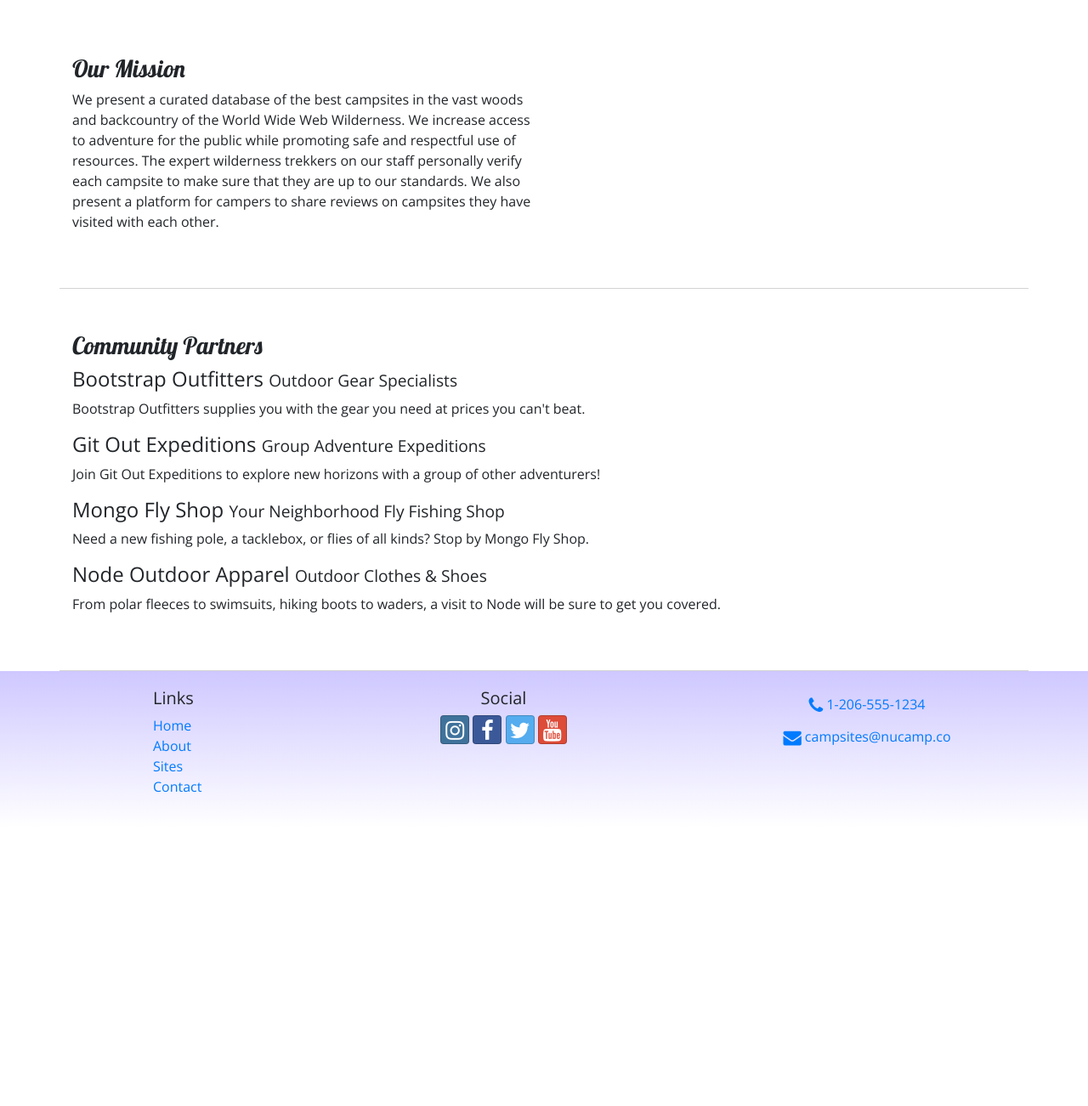
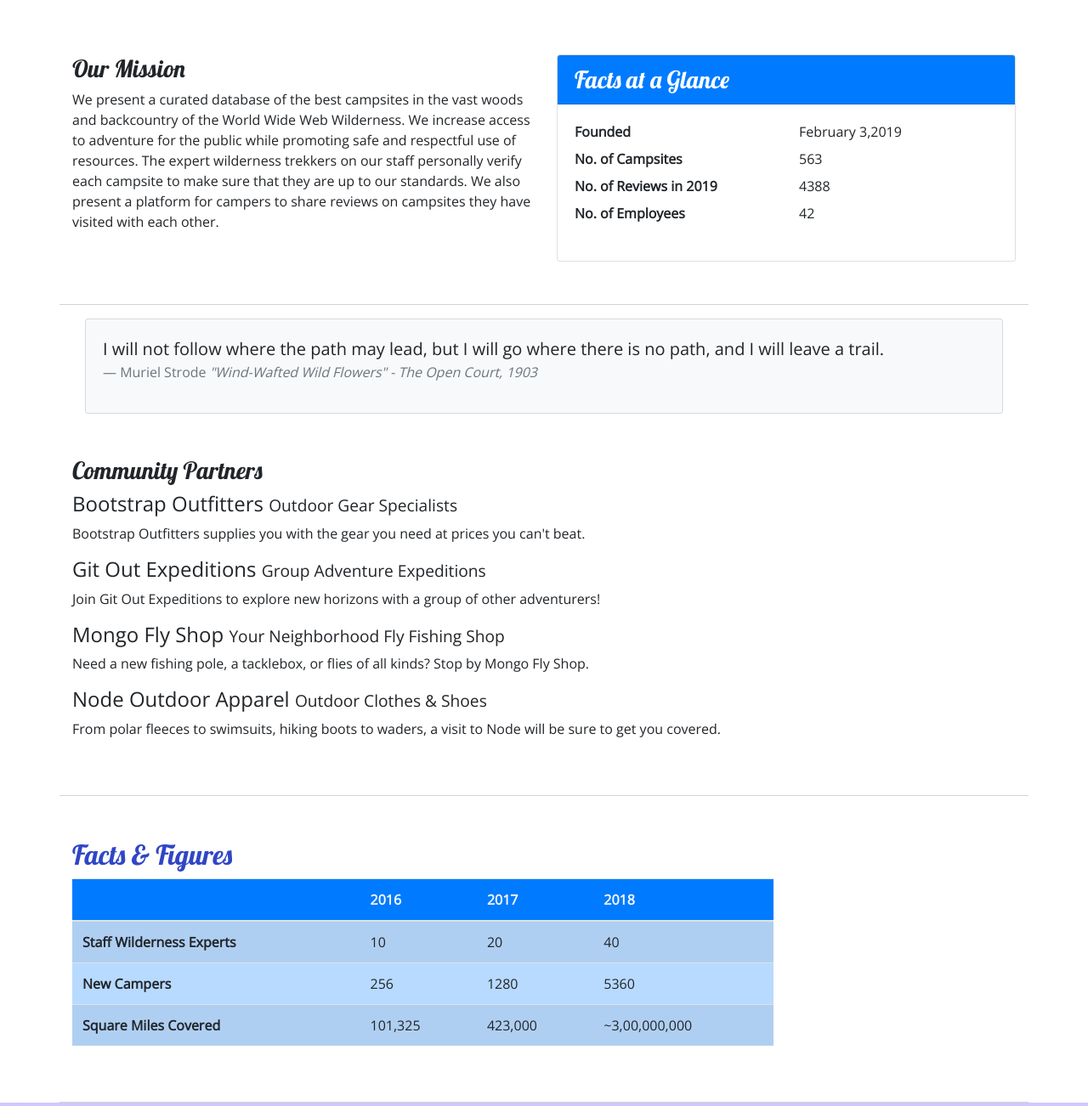
Before and after one commit to Alimariemac/furry-train, a website: page aboutus.html in a window 1280 px wide. Shown: the part 340-1642 px from the top of the page at 85% size. Before the commit the page ends 1314 px from the top, so only its background shows below. Drawn offline with nearby package versions, Linux system fonts and the light colour scheme.

Commit message:
Tables and Cards

```diff
--- a/aboutus.html
+++ b/aboutus.html
@@ -62,8 +62,36 @@
                 <h3>Our Mission</h3>
                 <p>We present a curated database of the best campsites in the vast woods and backcountry of the World Wide Web Wilderness. We increase access to adventure for the public while promoting safe and respectful use of resources. The expert wilderness trekkers on our staff personally verify each campsite to make sure that they are up to our standards. We also present a platform for campers to share reviews on campsites they have visited with each other.</p>
             </div>
+            <div class="col-sm-6">
+                <div class="card">
+                    <h3 class="card-header bg-primary text-white">Facts at a Glance</h3>
+                    <div class="card-body">
+                        <dl class="row">
+                            <dt class="col-6">Founded</dt>
+                            <dd class="col-6">February 3,2019</dd>
+                            <dt class="col-6">No. of Campsites</dt>
+                            <dd class="col-6">563</dd>
+                            <dt class="col-6">No. of Reviews in 2019</dt>
+                            <dd class="col-6">4388</dd>
+                            <dt class="col-6">No. of Employees</dt>
+                            <dd class="col-6">42</dd>
+                        </dl>
+                    </div>
+                </div>
+            </div>
         </div>
+    <div class="col">
+        <div class="card card-body bg-light mt-3">
+            <blockquote class="blockquote">
+                <p class="mb-0">I will not follow where the path may lead, but I will go where there is no path, and I will leave a trail.</p>
+                <footer class="blockquote-footer">Muriel Strode
+                    <cite title = "Source Title">"Wind-Wafted Wild Flowers" -
+                        The Open Court, 1903</cite>
+                </footer>
+            </blockquote>
 
+        </div>
+    </div>
         <div class = "row row-content">
             <div class = "col">
                 <h3>Community Partners</h3>
@@ -77,8 +105,46 @@
                 <p class = "d-sm-block d-none">From polar fleeces to swimsuits, hiking boots to waders, a visit to Node will be sure to get you covered.</p>
             </div>
         </div>
+
+        <div class="row row-content">
+            <div class="col-sm-9">
+                <h2>Facts &amp; Figures</h2>
+                <div class="table-responsive">
+                    <table class="table table-striped">
+                        <thead>
+                            <tr class="bg-primary text-light">
+                                <th></th>
+                                <th>2016</th>
+                                <th>2017</th>
+                                <th>2018</th>
+                            </tr>
+                        </thead>
+                        <tbody class="table-primary">
+                            <tr>
+                                <th>Staff Wilderness Experts</th>
+                                <td>10</td>
+                                <td>20</td>
+                                <td>40</td>
+                            </tr>
+                            <tr>
+                                <th>New Campers</th>
+                                <td>256</td>
+                                <td>1280</td>
+                                <td>5360</td>
+                            </tr>
+                            <tr>
+                                <th>Square Miles Covered</th>
+                                <td>101,325</td>
+                                <td>423,000</td>
+                                <td>~3,00,000,000</td>
+                            </tr>
+                        </tbody>
+                    </table>
+                </div>
+            </div>
+        </div>
     </div>
-    <footer>
+    <footer class = "site-footer">
         <div class="container">
             <div class="row">
                 <div class="col-4 col-sm-2 offset-1">
--- a/css/styles.css
+++ b/css/styles.css
@@ -14,7 +14,7 @@ header h2 {
     color: #CEC8FF;
 }
 
-footer {
+.site-footer {
     background-image: linear-gradient(#CEC8FF, white);
     padding: 20px 0;
 }
```
Also changed, not shown: contactus.html (+1 -1 lines), index.html (+1 -1 lines).
